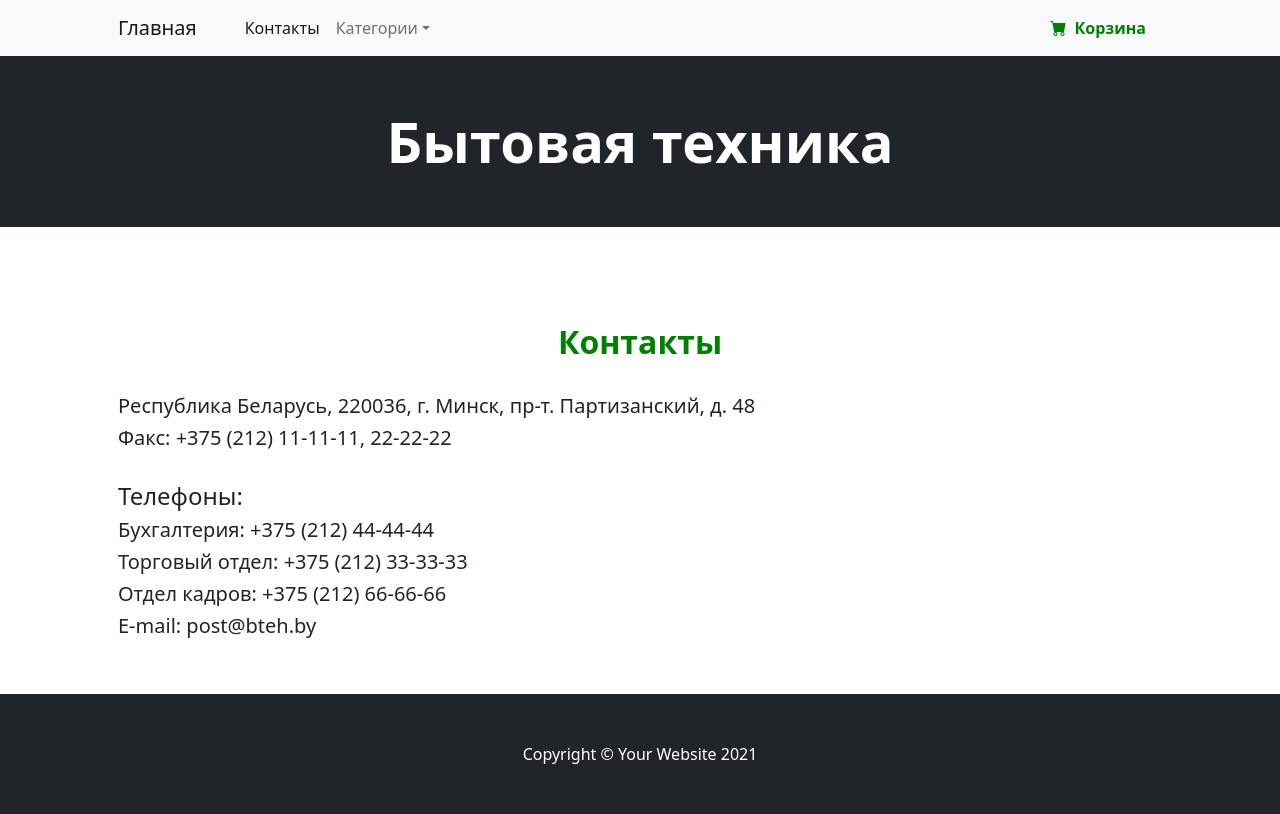
After one commit to YULIYA2001/4term_ISP_lab3-4, a Django app: page /contacts/ in a window 1280 px wide. The commit adds this page. Run offline with Django 3.2, Linux system fonts and the light colour scheme; parts of the project's set-up code (start-up, migrations or seed data) failed here and were passed over.

Commit message:
6 commit

```diff
--- a/shop/mainapp/templates/base.html
+++ b/shop/mainapp/templates/base.html
@@ -21,7 +21,7 @@
                 <button class="navbar-toggler" type="button" data-bs-toggle="collapse" data-bs-target="#navbarSupportedContent" aria-controls="navbarSupportedContent" aria-expanded="false" aria-label="Toggle navigation"><span class="navbar-toggler-icon"></span></button>
                 <div class="collapse navbar-collapse" id="navbarSupportedContent">
                     <ul class="navbar-nav me-auto mb-2 mb-lg-0 ms-lg-4">
-                        <li class="nav-item"><a class="nav-link active" aria-current="page" href="#!">Контакты</a></li>
+                        <li class="nav-item"><a class="nav-link active" aria-current="page" href="{% url 'contacts' %}">Контакты</a></li>
                         <li class="nav-item dropdown">
                             <a class="nav-link dropdown-toggle" id="navbarDropdown" href="#" role="button" data-bs-toggle="dropdown" aria-expanded="false">{{ 'Категории' }}</a>
                             <ul class="dropdown-menu" aria-labelledby="navbarDropdown">
--- /dev/null
+++ b/shop/mainapp/templates/contacts.html
@@ -0,0 +1,18 @@
+{% extends 'base.html' %}
+
+
+{% block content %}
+<h2 class="text-center mt-5 bm-5" style="color:green"><strong>Контакты </strong></h2><br>
+
+    <div class="row">
+        <div class="col-md-8">
+            <h5> Республика Беларусь, 220036, г. Минск, пр-т. Партизанский, д. 48</h5>
+            <h5> Факс: +375 (212) 11-11-11, 22-22-22</h5><br>
+            <h4> Телефоны:</h4>
+            <h5> Бухгалтерия: +375 (212) 44-44-44</h5>
+            <h5> Торговый отдел: +375 (212) 33-33-33</h5>
+            <h5> Отдел кадров: +375 (212) 66-66-66</h5>
+            <h5> E-mail: post@bteh.by </h5>
+        </div>
+    </div>
+{% endblock content %}
--- a/shop/mainapp/urls.py
+++ b/shop/mainapp/urls.py
@@ -9,7 +9,8 @@ from .views import (
     DeleteFromCartView,
     ChangeQtyView,
     CheckoutView,
-    MakeOrderView
+    MakeOrderView,
+    contacts
 )
 
 urlpatterns = [
@@ -21,5 +22,6 @@ urlpatterns = [
     path('remove-from-cart/<str:ct_model>/<str:slug>/', DeleteFromCartView.as_view(), name='delete_from_cart'),
     path('change-qty-in-cart/<str:ct_model>/<str:slug>/', ChangeQtyView.as_view(), name='change_qty_in_cart'),
     path('checkout/', CheckoutView.as_view(), name='checkout'),
-    path('make-order/', MakeOrderView.as_view(), name='make_order')
+    path('make-order/', MakeOrderView.as_view(), name='make_order'),
+    path('contacts/', contacts, name='contacts')
 ]
--- a/shop/mainapp/views.py
+++ b/shop/mainapp/views.py
@@ -165,3 +165,7 @@ class MakeOrderView(CartMixin, View):
             messages.add_message(request, messages.INFO, 'Спасибо за заказ!')
             return HttpResponseRedirect('/')
         return HttpResponseRedirect('/checkout/')
+
+
+def contacts(request):
+    return render(request, 'contacts.html')
```
